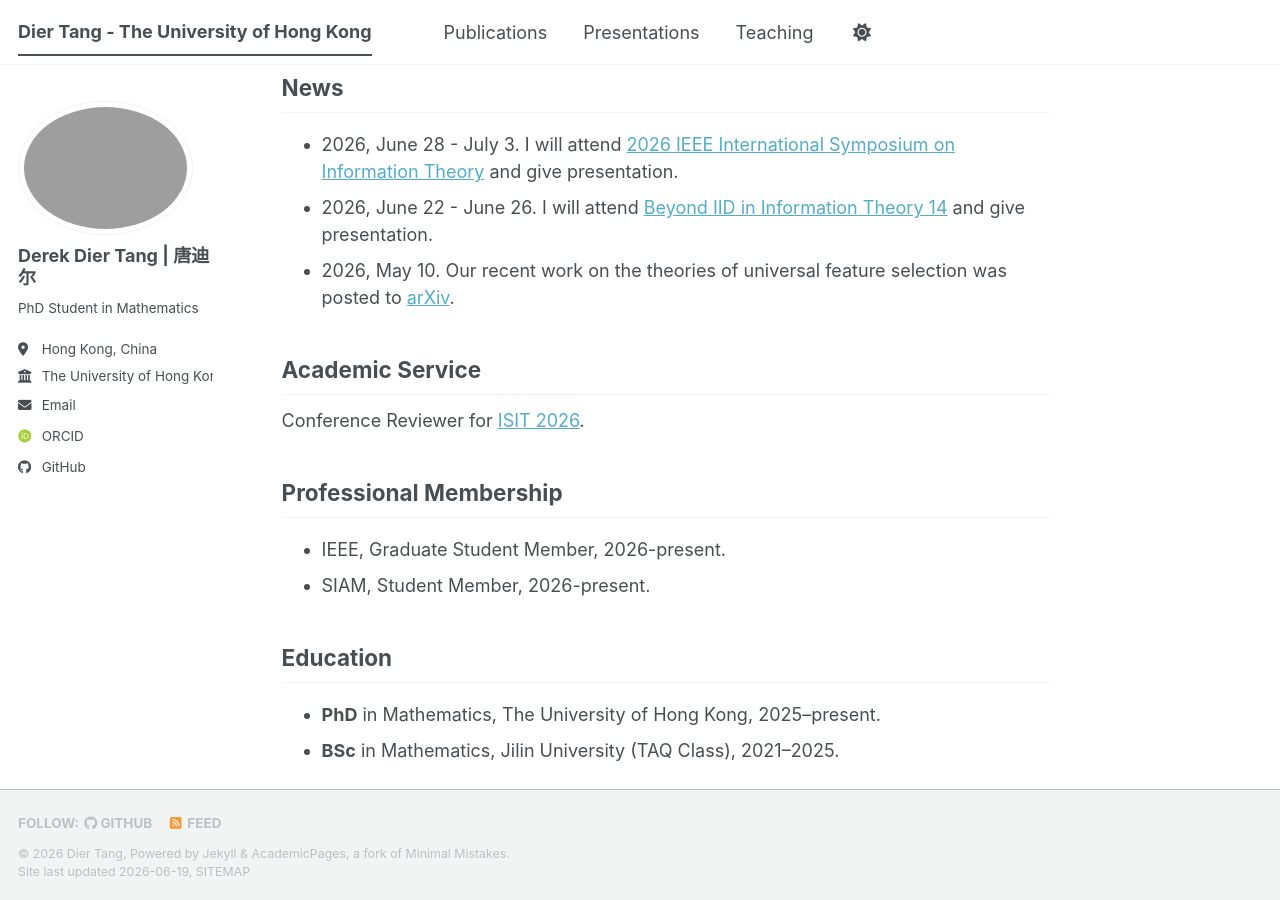
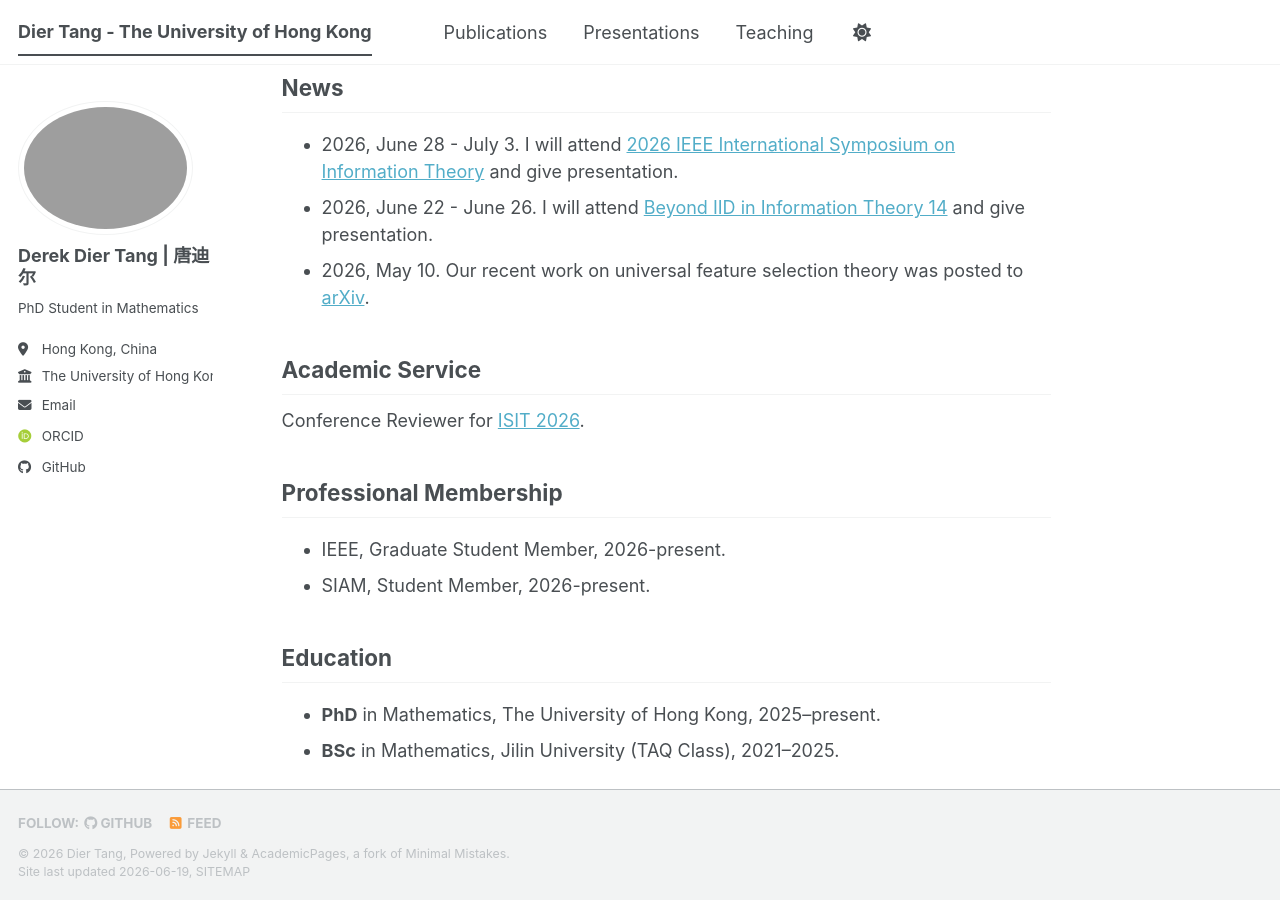
Before and after one commit to TangDier03/tangdier03.github.io, a Jekyll site: the page built from _pages/about.md, in a window 1280 px wide and 900 px high, scrolled down 503 px. Built offline with Jekyll 4.4.1, drawn with Linux system fonts in a browser that asks for light colours; some web fonts are replaced; a script bundle is joined from its source files by our own code; library files that are not in the unit come from our copies.

Commit message:
Update about.md

```diff
--- a/_pages/about.md
+++ b/_pages/about.md
@@ -24,7 +24,7 @@ I am always open to exploring emerging topics at the intersection of these field
 
 - 2026, June 28 - July 3. I will attend [2026 IEEE International Symposium on Information Theory](https://2026.ieee-isit.org/) and give presentation.
 - 2026, June 22 - June 26. I will attend [Beyond IID in Information Theory 14](https://www.beyondiid2026.com/) and give presentation.
-- 2026, May 10. Our recent work on the theories of universal feature selection was posted to [arXiv](https://arxiv.org/abs/2605.09396).
+- 2026, May 10. Our recent work on universal feature selection theory was posted to [arXiv](https://arxiv.org/abs/2605.09396).
 
 
 
```
